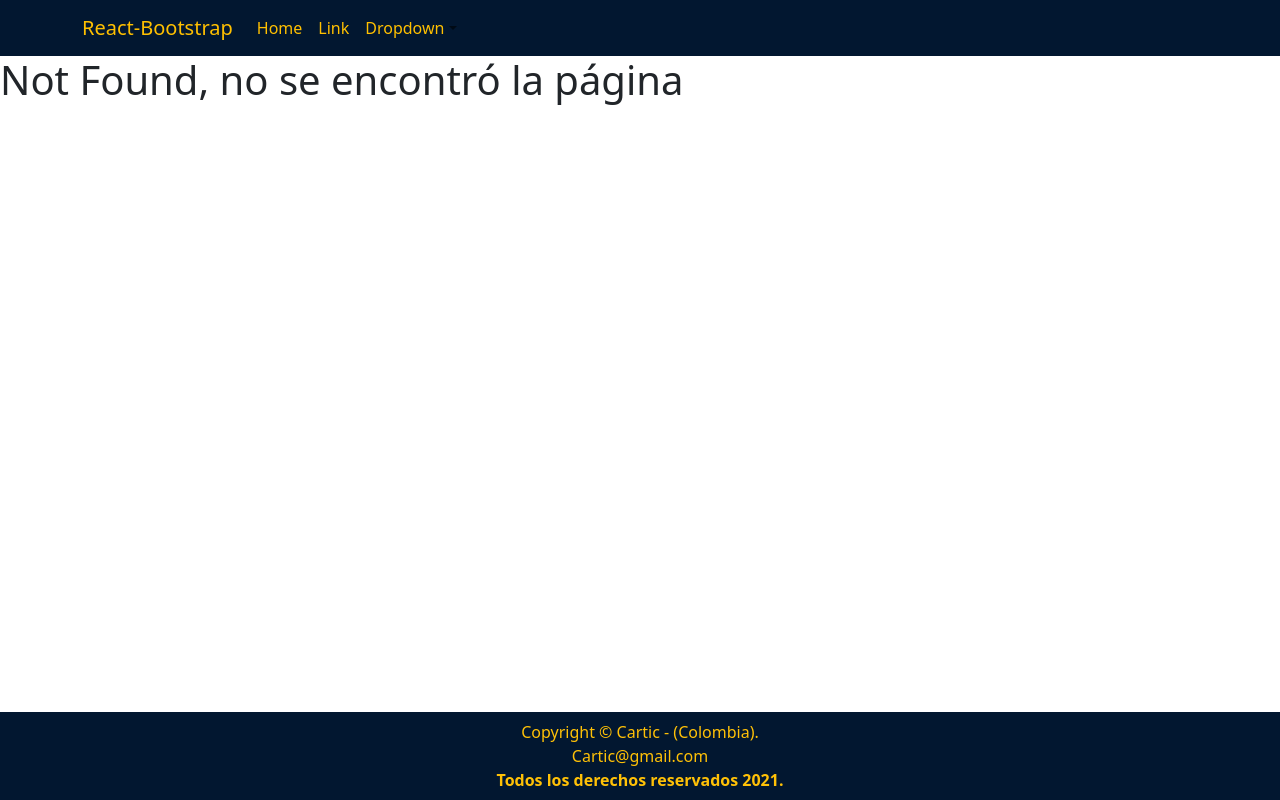
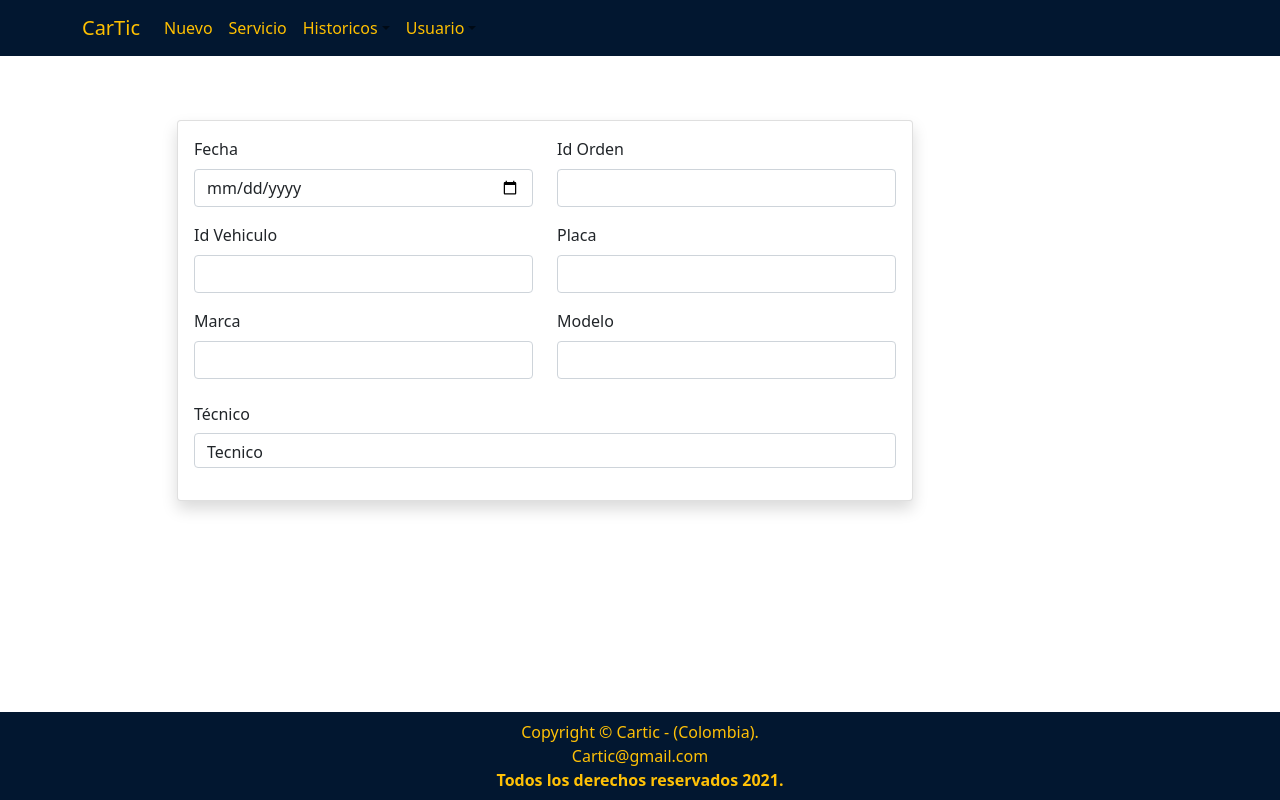
Before and after one commit to AndresCR99/cartic_frontend, a React (Create React App) app: page /servicio in a window 1280 px wide. Before the commit this address had no page. Built offline with nearby package versions, Linux system fonts and the light colour scheme.

Commit message:
rutas y panl servicio

```diff
--- a/src/components/Header.js
+++ b/src/components/Header.js
@@ -1,23 +1,28 @@
 import React from "react";
 import { Navbar, Nav, NavDropdown, Container} from "react-bootstrap";
+import { NavLink } from "react-router-dom";
 
 const Header = () => {
 
     return(
         <Navbar  className="bg-blue" expand="lg">
             <Container>
-                <Navbar.Brand href="#home"  className="text-yellow">React-Bootstrap</Navbar.Brand>
+                <Navbar.Brand as={NavLink} to={'/'} className="text-yellow">CarTic</Navbar.Brand>
                 <Navbar.Toggle aria-controls="basic-navbar-nav" />
                 <Navbar.Collapse id="basic-navbar-nav bg-blue">
-                <Nav className="me-auto bg-blue">
-                    <Nav.Link href="#home" className="text-yellow">Home</Nav.Link>
-                    <Nav.Link href="#link" className="text-yellow">Link</Nav.Link>
-                    <NavDropdown title={<span className="text-yellow bg-blue">Dropdown</span>} id="basic-nav-dropdown"  className="text-yellow bg-blue">
-                    <NavDropdown.Item href="#action/3.1"  className="text-yellow">Action</NavDropdown.Item>
-                    <NavDropdown.Item href="#action/3.2"  className="text-yellow">Another action</NavDropdown.Item>
-                    <NavDropdown.Item href="#action/3.3"  className="text-yellow">Something</NavDropdown.Item>
-                    <NavDropdown.Divider className=""/>
-                    <NavDropdown.Item href="#action/3.4"  className="text-yellow">Separated link</NavDropdown.Item>
+
+                <Nav className=" bg-blue">
+                    <Nav.Link as={NavLink} to={'/registro'} className="text-yellow">Nuevo</Nav.Link>
+                    <Nav.Link as={NavLink} to={'/servicio'} className="text-yellow">Servicio</Nav.Link>
+                    <NavDropdown title={<span className="text-yellow bg-blue">Historicos</span>} id="basic-nav-dropdown"  className="text-yellow bg-blue">
+                    <NavDropdown.Item href="#action/3.1"  className="text-yellow">Vehiculo</NavDropdown.Item>
+                    <NavDropdown.Item as={NavLink} to={'/tecnico'}  className="text-yellow">Tecnico</NavDropdown.Item>
+
+                    </NavDropdown>
+
+                    <NavDropdown title={<span className="me-auto text-yellow bg-blue">Usuario</span>} id="basic-nav-dropdown"  className="text-yellow bg-blue">
+                    <NavDropdown.Item  className="text-yellow">Cerrar Sesion</NavDropdown.Item>
+
                     </NavDropdown>
                 </Nav>
                 </Navbar.Collapse>
--- /dev/null
+++ b/src/components/Servicio/PanelServicio.js
@@ -0,0 +1,78 @@
+import React from "react";
+import { Form, Row, Col } from "react-bootstrap";
+import Select from "../items/Select";
+
+var options = {
+    selected : 0,
+    option_id : [0, 1,2],
+    options : [{name: 'Tecnico'}, {name: 'Romario Najari'},{name: 'Wiliam Torre Alba'}]
+
+}
+
+
+const panelServicio = () => {
+    return(
+
+        <div className="row mt-5">
+            <div className="col-sm-8 offset-sm-1">
+                {/* <h1>Histórico Técnico</h1> */}
+                <div className="card shadow mt-3">
+                    <div className="card-body">
+
+                    <Form>
+                    <Row className="mb-3">
+                        <Form.Group as={Col} >
+                        <Form.Label>Fecha</Form.Label>
+                        <Form.Control type="date"/>
+                        </Form.Group>
+
+                        <Form.Group as={Col} >
+                        <Form.Label>Id Orden</Form.Label>
+                        <Form.Control type="text"  />
+                        </Form.Group>
+                    </Row>
+                    <Row className="mb-3">
+                        <Form.Group as={Col} >
+                        <Form.Label>Id Vehiculo</Form.Label>
+                        <Form.Control type="text"/>
+                        </Form.Group>
+
+                        <Form.Group as={Col} controlId="formGridPassword">
+                        <Form.Label>Placa</Form.Label>
+                        <Form.Control type="text"  />
+                        </Form.Group>
+
+                    </Row>
+                    <Row className="mb-3">
+                        <Form.Group as={Col} >
+                        <Form.Label>Marca</Form.Label>
+                        <Form.Control type="text"/>
+                        </Form.Group>
+
+                        <Form.Group as={Col} controlId="formGridPassword">
+                        <Form.Label>Modelo</Form.Label>
+                        <Form.Control type="text"  />
+                        </Form.Group>
+
+                    </Row>
+
+                    <Row className="mb-3">
+                    <Form.Group as={Col} >
+                            <Form.Label column sm="2">Técnico </Form.Label>
+
+                                <Select
+                                    options={options}
+                                />
+
+                        </Form.Group>
+                        </Row>
+
+                    </Form>
+                    </div>
+                </div>
+            </div>
+        </div>
+    )
+}
+
+export default panelServicio;
--- /dev/null
+++ b/src/pages/Registro.js
@@ -0,0 +1,19 @@
+import React, {Fragment} from "react";
+import { Container } from "react-bootstrap";
+
+
+
+
+const Servicio = () => {
+
+    return(
+
+        <Fragment>
+            <Container>
+          <di>registro </di>
+            </Container>
+        </Fragment>
+    )
+
+}
+export default Servicio;
--- /dev/null
+++ b/src/pages/Servicio.js
@@ -0,0 +1,22 @@
+import React, {Fragment} from "react";
+import { Container } from "react-bootstrap";
+
+import PanelServicio from "../components/Servicio/PanelServicio";
+
+
+
+
+const Servicio = () => {
+
+    return(
+
+        <Fragment>
+            <Container>
+            <PanelServicio/>
+
+            </Container>
+        </Fragment>
+    )
+
+}
+export default Servicio;
--- a/src/routes/App.js
+++ b/src/routes/App.js
@@ -6,6 +6,9 @@ import E404 from "../pages/errors/E404";
 import Header from "../components/Header";
 import Footer from "../components/Footer";
 import Login from "../pages/Login";
+import Registro from "../pages/Registro";
+import Servicio from "../pages/Servicio";
+
 
 const App = () => (
 
@@ -14,6 +17,8 @@ const App = () => (
         <Switch>
             <Route exact path="/" component={Login} />
             <Route exact path="/tecnico" component={Tecnico} />
+            <Route exact path="/servicio" component={Servicio} />
+            <Route exact path="/registro" component={Registro} />
             <Route component={E404} />
         </Switch>
         <Footer/>
```
